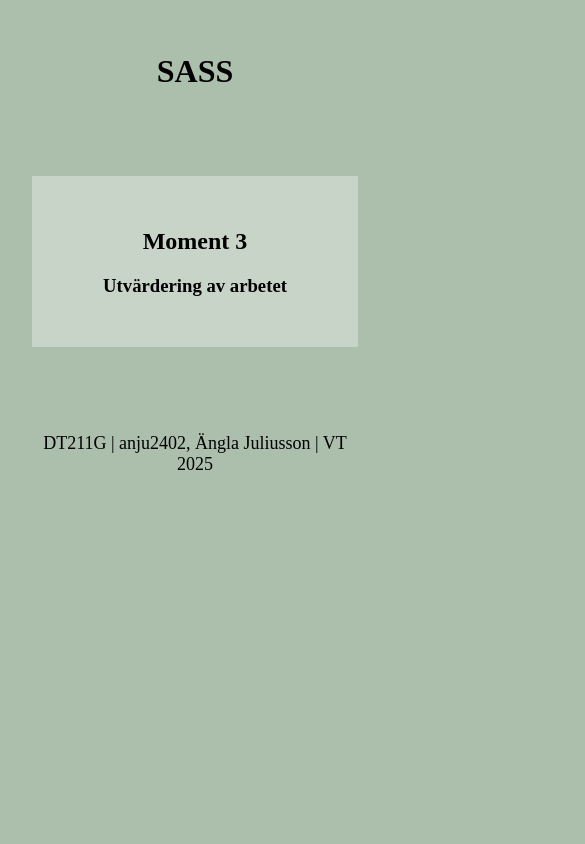
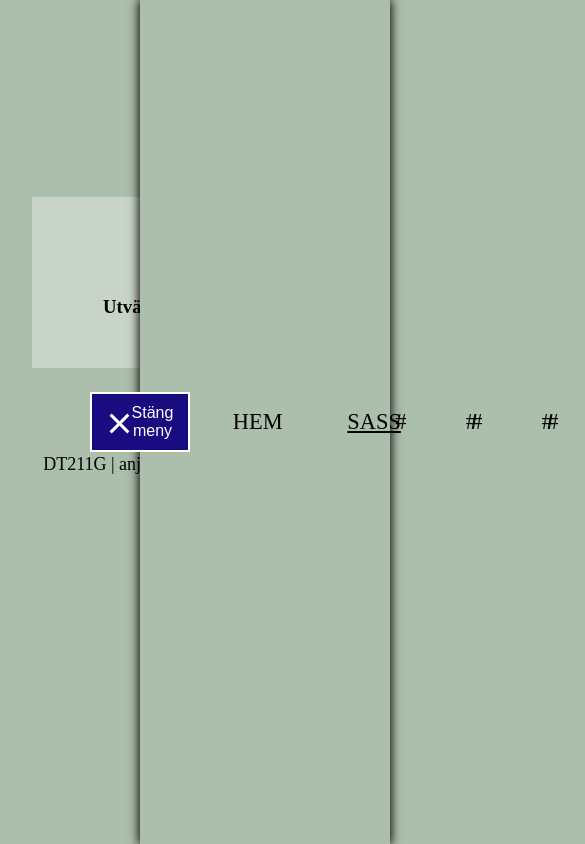
Before and after one commit to anglajuliusson/DT211G-Moment-3, a website built with Parcel: page src/sass.html in a window 390 px wide. Shown: the top 844 px of the page, 585 px wide, since content can reach past the window. Built offline with nearby package versions, Linux system fonts and the light colour scheme.

Commit message:
Mobilmenu

```diff
--- a/src/sass.html
+++ b/src/sass.html
@@ -9,8 +9,34 @@
 <body>
     <header class="header">
         <h1 class="mainheader">SASS</h1>
-        <nav class="navmenu">
-            <ul>
+        <div class="navmenu">
+            <nav class="menu">
+                <ul class="headmenu">
+                    <li><a href="index.html">HEM</a></li>
+                    <li><a class="duarhar" href="sass.html">SASS</a></li>
+                    <li><a href="#">#</a></li>
+                    <li><a href="#">#</a></li>
+                    <li><a href="#">#</a></li>
+                </ul>
+            </nav>
+            </div>
+            <button class="menu-btn open" id="open-menu">
+                <span class="menu-icon">
+                <span class="bars"></span>
+                <span class="bars"></span>
+                <span class="bars"></span>
+                </span>
+                <span class="menutext">Meny</span>
+                </button>
+                <nav class="menu" id="nav-menu">
+                <button class="menu-btn close" id="close-menu">
+                <span class="menu-icon">
+                <span class="bars cross1"></span>
+                <span class="bars cross2"></span>
+                </span>
+                <span class="menutext">Stäng meny</span>
+                </button>
+                <ul class="mobilmenu">
                     <li><a href="index.html">HEM</a></li>
                     <li><a class="duarhar" href="sass.html">SASS</a></li>
                     <li><a href="#">#</a></li>
```
Lines whose indentation alone changed are shown as unchanged.
